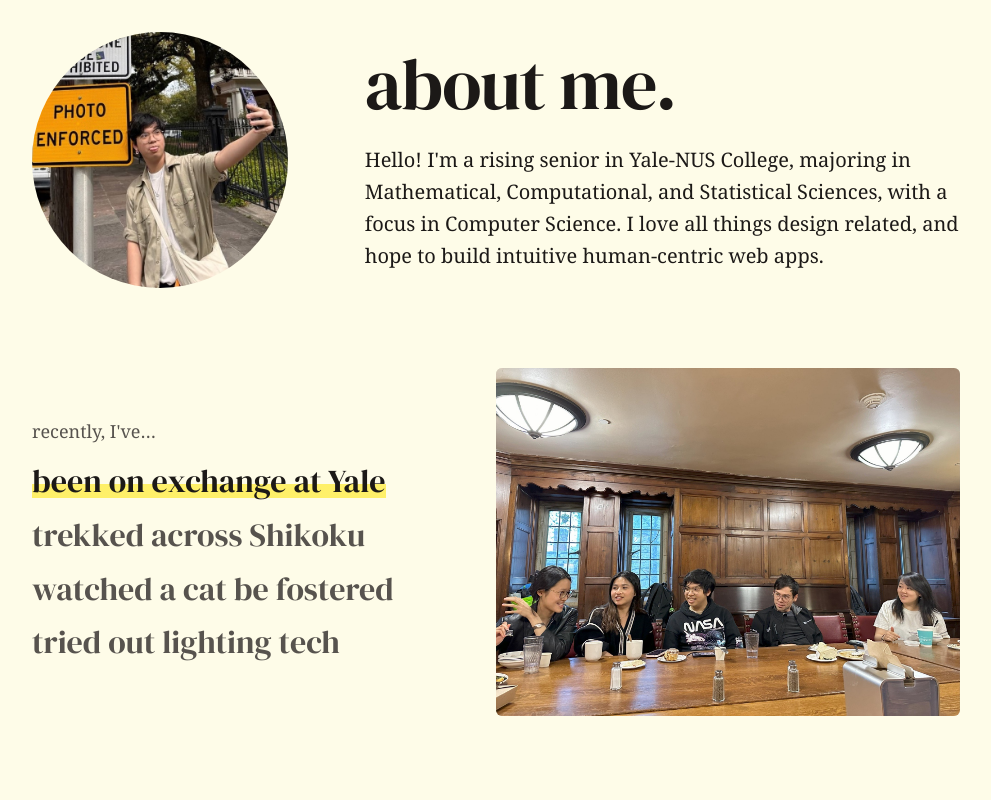
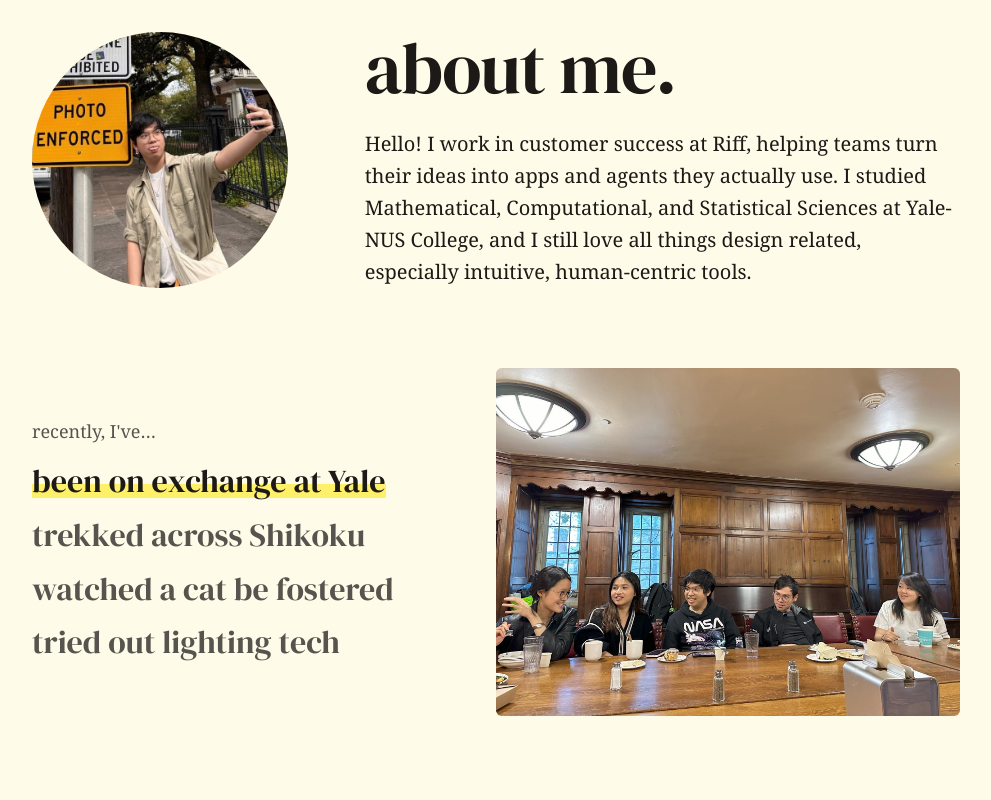
Before and after one commit to edliau/edliau.github.io, a website: page index.html in a window 1280 px wide. Shown: the part 880-1680 px from the top of the page, without its empty margins (144-1135 px from the left). Drawn offline with Linux system fonts and the light colour scheme; a web font is replaced by a local one.

Commit message:
Update bio to customer success at Riff and footer to 2026
Co-Authored-By: Claude Opus 5.5 <noreply@anthropic.com>

```diff
--- a/index.html
+++ b/index.html
@@ -4,7 +4,7 @@
     <meta charset="UTF-8">
     <meta name="viewport" content="width=device-width, initial-scale=1.0">
     <title>edward liau</title>
-    <meta name="description" content="Edward Liau: maths and computer science, design, and small things that make communities a little more fun.">
+    <meta name="description" content="Edward Liau: customer success at Riff, design, and small things that make communities a little more fun.">
     <meta name="theme-color" content="#fefce8">
     <link rel="preconnect" href="https://fonts.googleapis.com">
     <link rel="preconnect" href="https://fonts.gstatic.com" crossorigin>
@@ -45,8 +45,8 @@
                 <img src="./assets/images/profile.jpg" alt="Portrait of Edward" class="about__portrait" width="640" height="625" data-reveal>
                 <div class="about__text">
                     <h2 class="section-title" id="about-title" data-reveal>about me.</h2>
-                    <p class="lead" data-reveal style="--d: 1">Hello! I'm a rising senior in Yale-NUS College, majoring in Mathematical, Computational, and Statistical Sciences, with a focus in Computer Science.
-                        I love all things design related, and hope to build intuitive human-centric web apps.</p>
+                    <p class="lead" data-reveal style="--d: 1">Hello! I work in customer success at Riff, helping teams turn their ideas into apps and agents they actually use.
+                        I studied Mathematical, Computational, and Statistical Sciences at Yale-NUS College, and I still love all things design related, especially intuitive, human-centric tools.</p>
                 </div>
             </div>
 
@@ -139,7 +139,7 @@
     </main>
 
     <footer class="site-footer container">
-        <p>made by edward © 2024, with images from Thaddeus Ang and Loe Luo</p>
+        <p>made by edward © 2026, with images from Thaddeus Ang and Loe Luo</p>
     </footer>
 
     <script defer src="./scripts/fade.js"></script>
```
